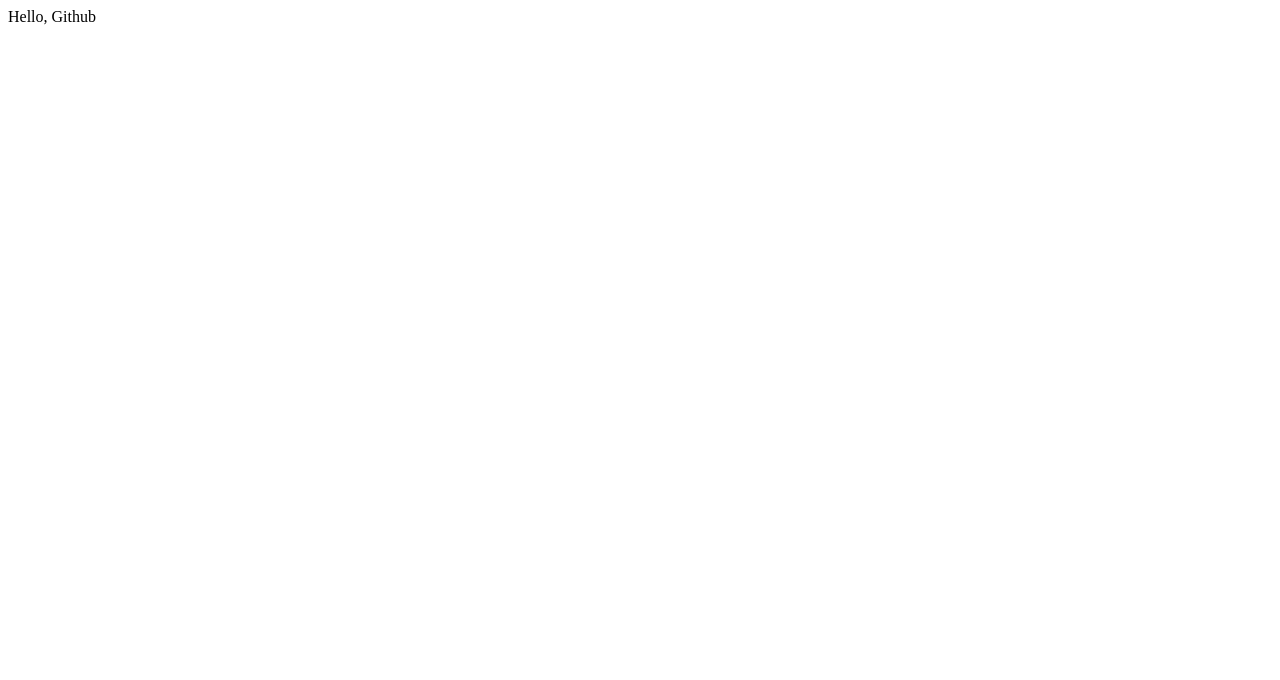
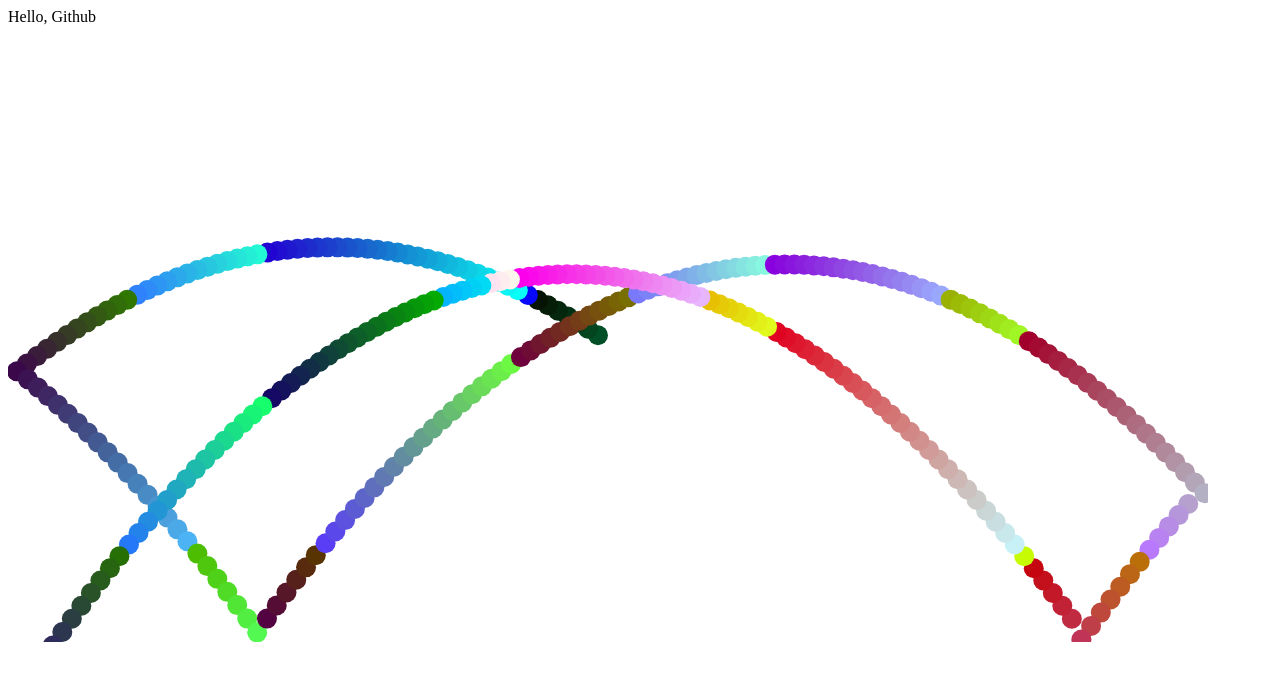
Before and after one commit to ypwangreg/ypwangreg.github.io, a plain HTML site: page index.html in a window 1280 px wide. Drawn offline with Linux system fonts and the light colour scheme.

Commit message:
version 1

```diff
--- /dev/null
+++ b/index.css
@@ -0,0 +1,5 @@
+p {
+  color: navy;
+  text-indent: 30px;
+  text-transform: uppercase;
+}
--- a/index.html
+++ b/index.html
@@ -1 +1,6 @@
-Hello, Github
+<html>
+<style src='index.css'></style>
+<body><p>Hello, Github</p>
+<canvas id='index-screen'></canvas></body>
+<script src='index.js'></script>
+</html>
--- /dev/null
+++ b/index.js
@@ -0,0 +1,110 @@
+// https://medium.com/dev-compendium/creating-a-bouncing-ball-animation-using-javascript-and-canvas-1076a09482e0
+;(function () {
+  // global variables that will be loaded/initialized later
+  let canvas, ctx, gravity, ball, friction
+
+  // runs once at the beginning
+  // loads any data and kickstarts the loop
+  function init () {
+    // *load data here*
+    // our canvas variables
+    canvas = document.getElementById('index-screen')
+    ctx = canvas.getContext('2d')
+
+    // set the canvas size
+    canvas.width = 1200
+    canvas.height = 600
+
+    // world/scene settings
+    gravity = 0.25
+    friction = 0.98
+
+    // starting objects
+    ball = {
+      bounce: 0.995, // energy lost on bounce (25%)
+      radius: 10,
+      x: canvas.width / 2,
+      y: canvas.height / 2,
+      velX: (Math.random() * 15 + 5) * (Math.floor(Math.random() * 2) || -1),
+      velY: (Math.random() * 15 + 5) * (Math.floor(Math.random() * 2) || -1)
+    }
+
+    // begin update loop
+    window.requestAnimationFrame(update)
+  }
+  iter = 0;
+  // draws stuff to the screen
+  // allows us to separate calculations and drawing
+  function draw () {
+    // clear the canvas and redraw everything
+    //ctx.clearRect(0, 0, canvas.width, canvas.height)
+
+    // draw the ball (only object in this scene)
+    ctx.beginPath()
+    //ctx.fillStyle = 'blue'
+    R = Math.floor(iter) % 255;
+    G = Math.floor(ball.x) % 255;
+    B = Math.floor(ball.y) % 255;
+    ctx.fillStyle = 'rgb(' + R +', '+ G + ', ' + B + ')';
+    ctx.arc(
+      ball.x, ball.y,
+      ball.radius,
+      0, Math.PI * 2
+    )
+    ctx.fill()
+  }
+
+  // the main piece of the loop
+  // runs everything
+  function update () {
+    // queue the next update
+    window.requestAnimationFrame(update)
+
+    // logic goes here
+	 iter++;
+    // bottom bound / floor
+    if (ball.y + ball.radius >= canvas.height) {
+      ball.velY *= -ball.bounce
+      ball.y = canvas.height - ball.radius
+      ball.velX *= friction
+    }
+    // top bound / ceiling
+    if (ball.y - ball.radius <= 0) {
+      ball.velY *= -ball.bounce
+      ball.y = ball.radius
+      ball.velX *= friction
+    }
+
+    // left bound
+    if (ball.x - ball.radius <= 0) {
+      ball.velX *= -ball.bounce
+      ball.x = ball.radius
+    }
+    // right bound
+    if (ball.x + ball.radius >= canvas.width) {
+      ball.velX *= -ball.bounce
+      ball.x = canvas.width - ball.radius
+    }
+
+    // reset insignificant amounts to 0
+    if (ball.velX < 0.01 && ball.velX > -0.01) {
+      ball.velX = 0
+    }
+    if (ball.velY < 0.01 && ball.velY > -0.01) {
+      ball.velY = 0
+    }
+
+    // add gravity
+    ball.velY += gravity
+
+    // update ball position
+    ball.x += ball.velX
+    ball.y += ball.velY
+	 //console.log(ball.x, ball.y);
+    // draw after logic/calculations
+    draw()
+  }
+
+  // start our code once the page has loaded
+  document.addEventListener('DOMContentLoaded', init)
+})()
```
